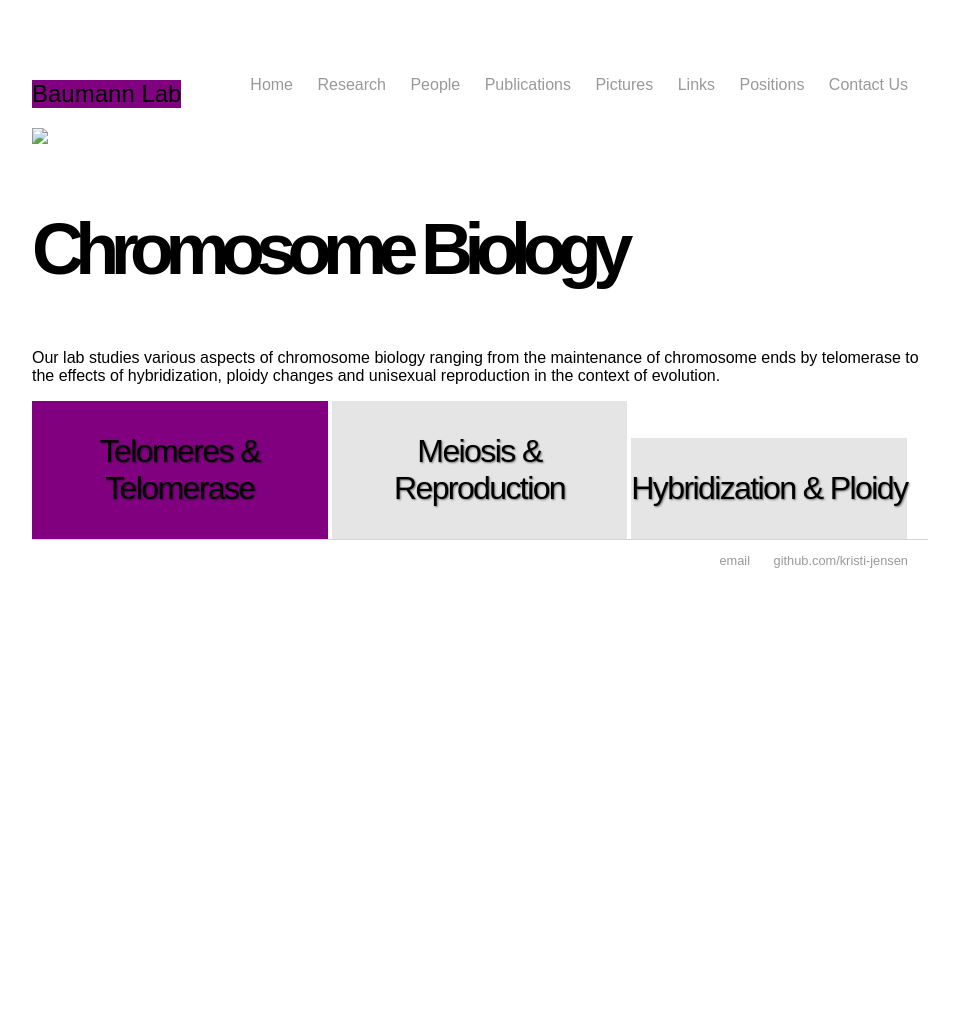
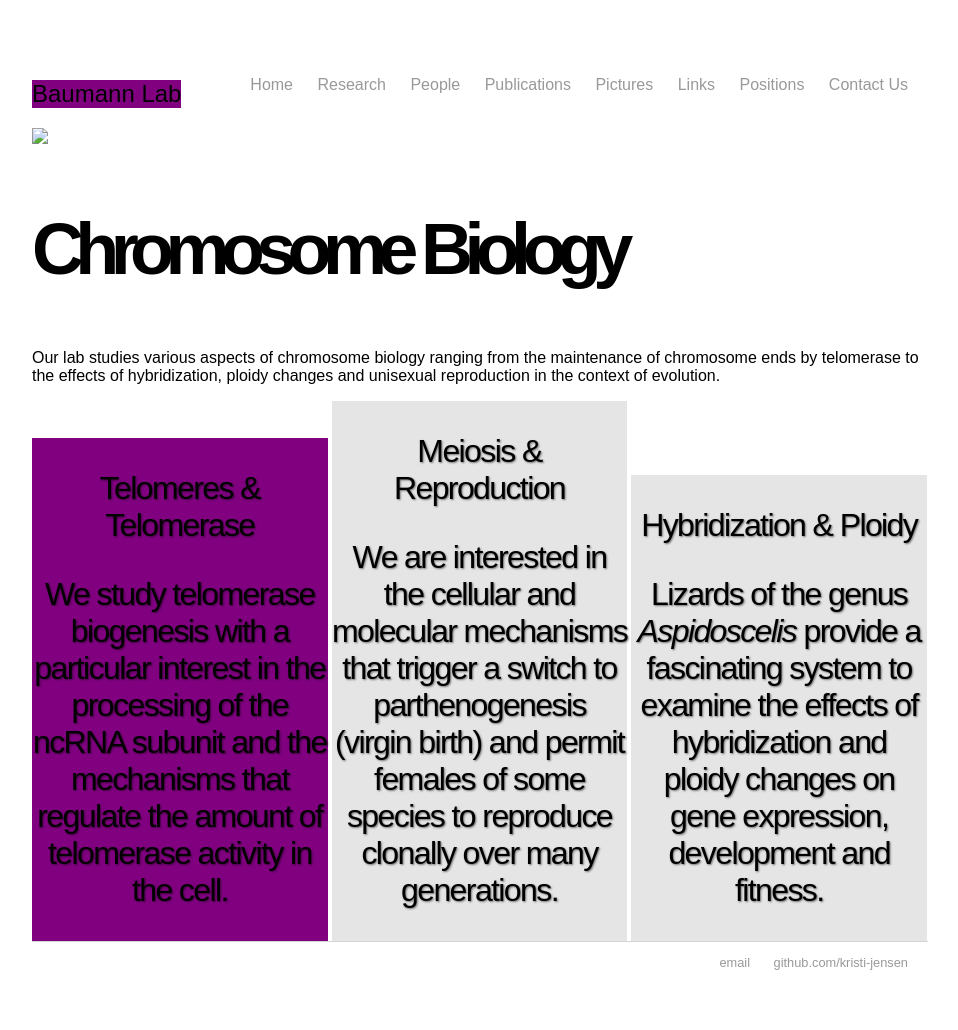
Before and after one commit to kristi-jensen/kristi-jensen.github.io, a Jekyll site: the page built from index.html, in a window 1280 px wide. Shown: the whole page, without its empty margins (160-1118 px from the left). Built offline with Jekyll 4.4.1, drawn with Linux system fonts in a browser that asks for light colours; before the commit the page ends 900 px from its top, so only the background shows below that.

Commit message:
Update index.html

```diff
--- a/index.html
+++ b/index.html
@@ -12,12 +12,15 @@ title: Baumann Lab | Home
 <div id="research_logos">
 	<div class="RL" id="tnt">
 		<h3>Telomeres &amp Telomerase<h3>
+		<p class="slideText">We study telomerase biogenesis with a particular interest in the processing of the ncRNA subunit and the mechanisms that regulate the amount of telomerase activity in the cell.</p>
 	</div>
 	<div class="RL" id="mnr">
 		<h3>Meiosis &amp Reproduction<h3>
+		<p class="slideText">We are interested in the cellular and molecular mechanisms that trigger a switch to parthenogenesis (virgin birth) and permit females of some species to reproduce clonally over many generations.</p>
 	</div>
 	<div class="RL" id="hnp">
 		<h3>Hybridization &amp Ploidy<h3>
+		<p class="slideText">Lizards of the genus <EM>Aspidoscelis</EM> provide a fascinating system to examine the effects of hybridization and ploidy changes on gene expression, development and fitness.</p>
 	</div>
 </div>
 <div id="news_aff">
```
